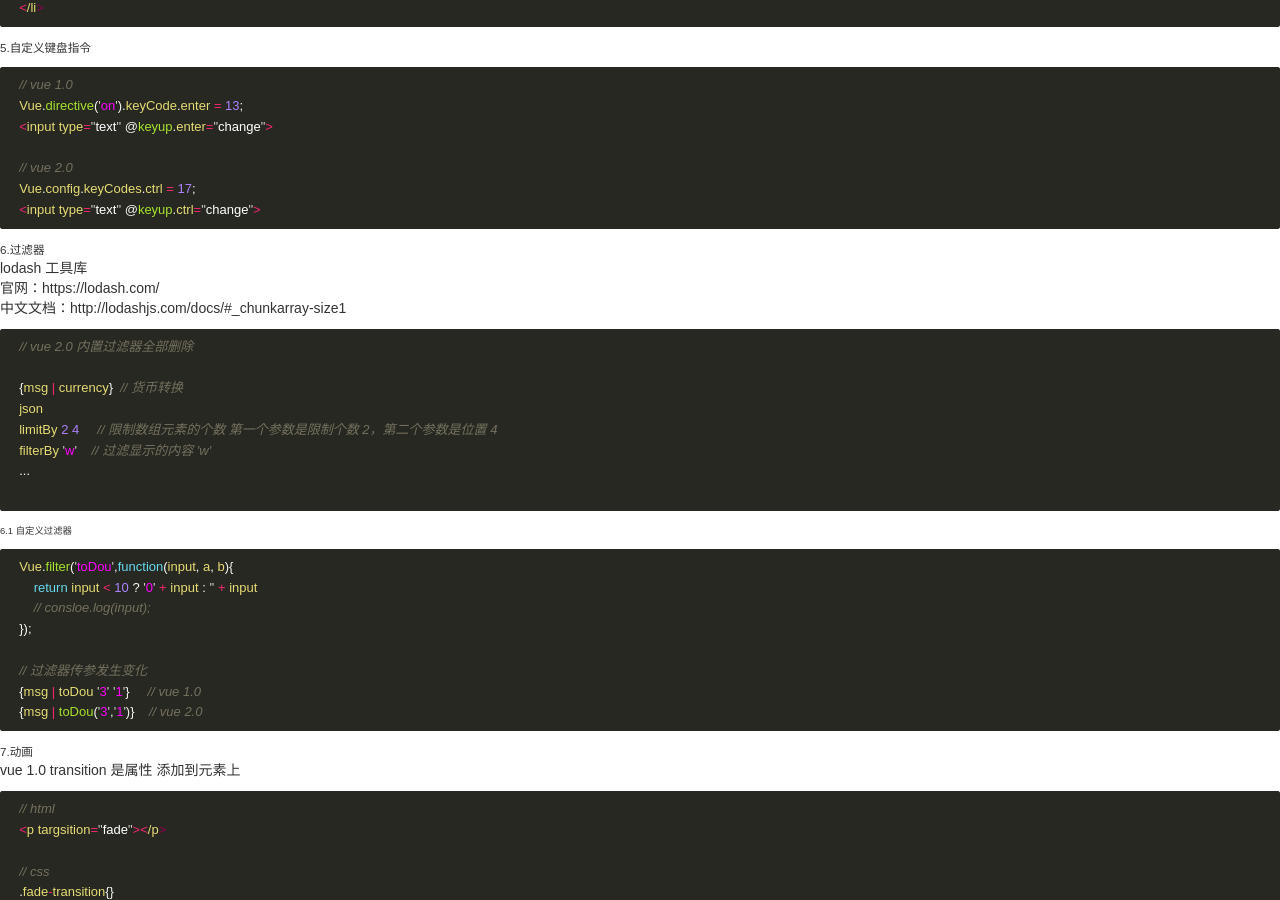
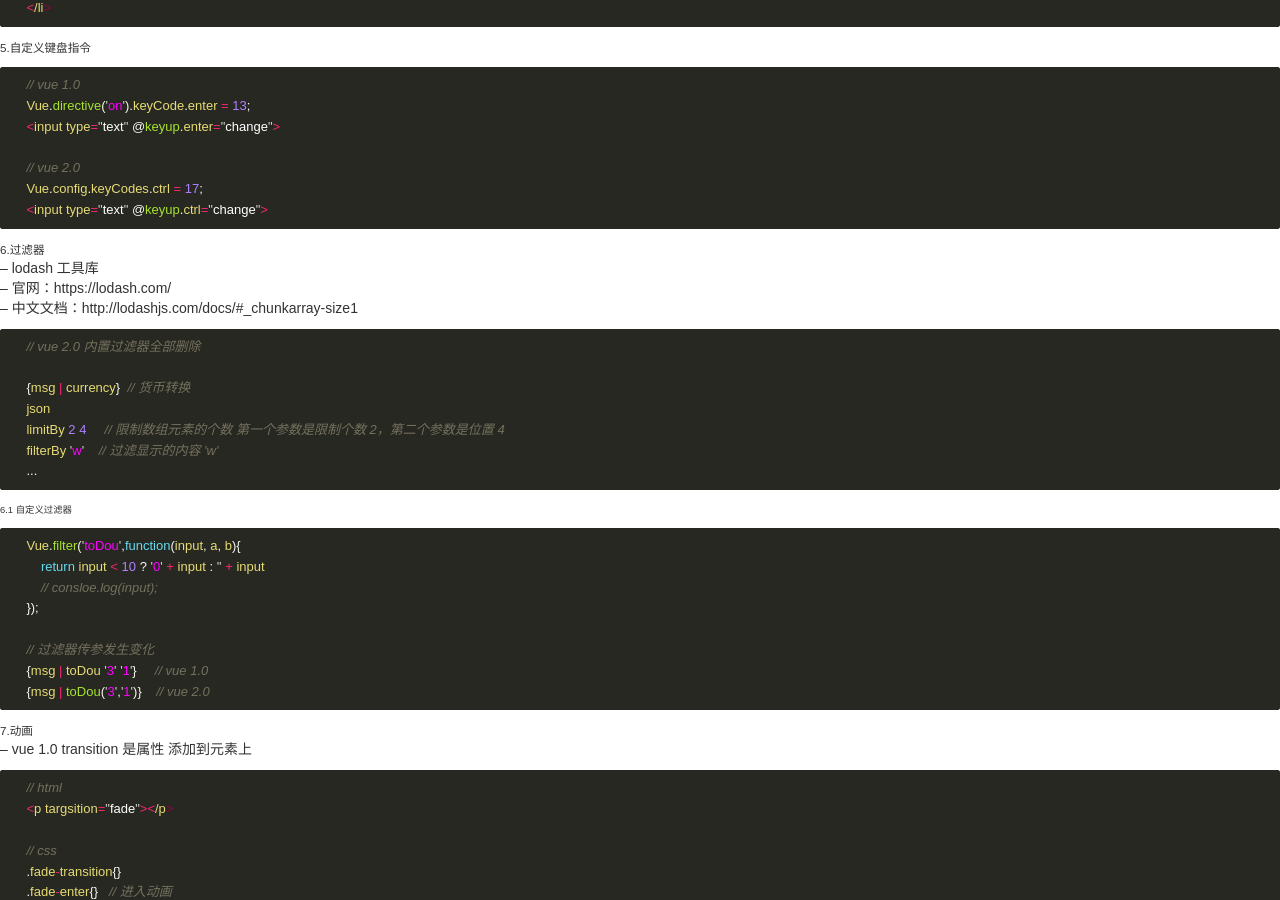
Before and after one commit to wenpeng-w/wenpeng.github.com, a Jekyll site: the page built from _posts/2018-01-23-welcome-to-jekyll3.markdown, in a window 1280 px wide and 900 px high, scrolled down 1009 px. Built offline with Jekyll 4.4.1, drawn with Linux system fonts in a browser that asks for light colours; comment, search, counter and statistics services are not loaded.

Commit message:
add new .md

````diff
--- a/_posts/2018-01-23-welcome-to-jekyll3.markdown
+++ b/_posts/2018-01-23-welcome-to-jekyll3.markdown
@@ -46,26 +46,26 @@ author: Yiwen
     - beforeDestroy ---> 销毁之前
     - destroyed ---------> 销毁
 ##### 4.循环
-    1.默认就可以添加重复数
 
-    2.去掉一些隐式变量： $index、$key
+- 1.默认就可以添加重复数
 
-    ```js
+- 2.去掉一些隐式变量： $index、$key
+
+```js
     // 第一个参数为 val，第二个参数为 index
     <li v-for="(val, index) in values" :key="index">
         {{val}} {{index}}
     </li>
-    ```
-    ```js
+```
+```js
     // 1.0 第一个参数为 index，第二个参数为 val
     <li v-for="(val, index) in values" :track-by="index">
         {{val}} {{index}}
     </li>
-    ```
+```
 ##### 5.自定义键盘指令
 
-
-    ```js
+```js
     // vue 1.0
     Vue.directive('on').keyCode.enter = 13;
     <input type="text" @keyup.enter="change">
@@ -73,15 +73,15 @@ author: Yiwen
     // vue 2.0
     Vue.config.keyCodes.ctrl = 17;
     <input type="text" @keyup.ctrl="change">
-    ```
+```
 ##### 6.过滤器
-    lodash 工具库
+-- lodash 工具库
 
-    官网：https://lodash.com/
+-- 官网：https://lodash.com/
 
-    中文文档：http://lodashjs.com/docs/#_chunkarray-size1
+-- 中文文档：http://lodashjs.com/docs/#_chunkarray-size1
 
-    ```js
+```js
     // vue 2.0 内置过滤器全部删除
 
     {msg | currency}  // 货币转换
@@ -89,11 +89,10 @@ author: Yiwen
     limitBy 2 4     // 限制数组元素的个数 第一个参数是限制个数 2，第二个参数是位置 4
     filterBy 'w'    // 过滤显示的内容 'w'
     ...
-
-    ```
+```
 ###### 6.1 自定义过滤器
 
-    ```js
+```js
     Vue.filter('toDou',function(input, a, b){
         return input < 10 ? '0' + input : '' + input
         // consloe.log(input);
@@ -102,11 +101,11 @@ author: Yiwen
     // 过滤器传参发生变化
     {msg | toDou '3' '1'}     // vue 1.0
     {msg | toDou('3','1')}    // vue 2.0
-    ```
+```
 ##### 7.动画
-    vue 1.0 transition 是属性 添加到元素上
+-- vue 1.0 transition 是属性 添加到元素上
 
-    ```js
+```js
     // html
     <p targsition="fade"></p>
 
@@ -114,7 +113,7 @@ author: Yiwen
     .fade-transition{}
     .fade-enter{}   // 进入动画
     .fade-leave{}   // 离开动画
-    ```
+```
 
 vue 2.0 transition 是组件 <transition></transition>
 ```js
````
Also changed, not shown: _posts/2018-01-26-git-command-line-document.markdown (added, +14 -0 lines).
